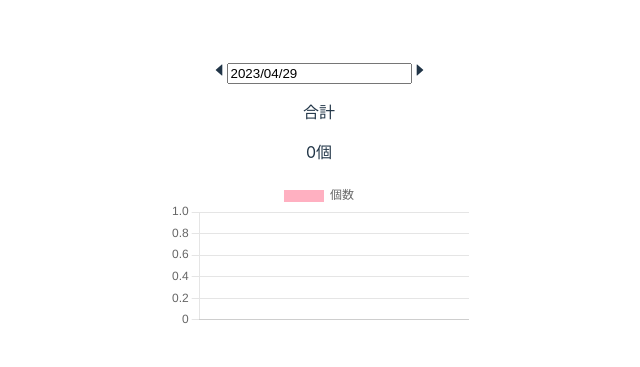
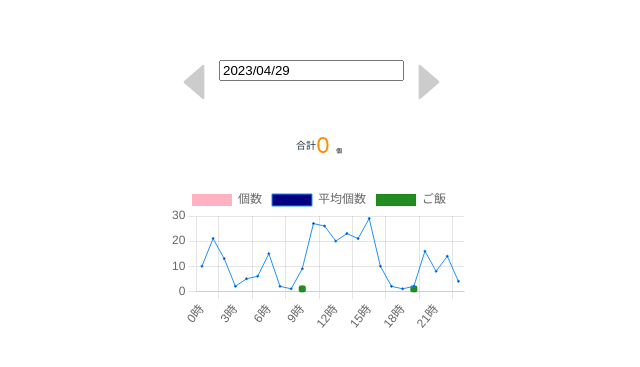
Before and after one commit to ayano1011/LaVieRabbit, a React (Vite) app: page / in a window 1280 px wide. Shown: the part 205-572 px from the top of the page, without its empty margins (321-961 px from the left). Built offline with nearby package versions, Linux system fonts and the light colour scheme.

Commit message:
CSSの一部修正

```diff
--- a/src/App.jsx
+++ b/src/App.jsx
@@ -8,12 +8,16 @@ import { Line,Bar } from 'react-chartjs-2';
 import { faker } from '@faker-js/faker';
 import 'chartjs-adapter-date-fns';
 
-import { AiFillCaretLeft , AiFillCaretRight } from 'react-icons/ai';
+import { AiFillCaretLeft, AiFillCaretRight } from 'react-icons/ai';
+import { IconContext } from "react-icons"
 
 import DatePicker, { registerLocale } from "react-datepicker";
 import "react-datepicker/dist/react-datepicker.css"
 
 import Papa from 'papaparse';
+
+/** @jsxImportSource @emotion/react */
+import { css } from "@emotion/react";
 
 function App() {
   const [data, setData] = useState(null)
@@ -44,15 +48,34 @@ function App() {
         const filterData = results.data.filter((obj) => obj['日付'] === format(date, "yyyy/MM/dd"));
         setTotalCount(filterData.reduce((sum, element) => sum + Number(element['個数']), 0))
 
-        const labels = filterData.map((obj) => obj['時間']);
+        // const labels = filterData.map((obj) => obj['時間']);
+        const labels = ['0時','1時','2時','3時','4時','5時','6時','7時','8時','9時','10時','11時','12時','13時','14時','15時','16時','17時','18時','19時','20時','21時','22時','23時'];
         const weightData =  filterData.map((obj) => obj['個数']);;
         setData({
           labels,
           datasets: [
             {
+              type:'bar',
               label: "個数",
               data: weightData,
               backgroundColor: "rgba(255, 99, 132, 0.5)",
+            },
+            {
+              type:'line',
+              label: "平均個数",
+              data: [10, 21, 13, 2, 5, 6, 15, 2, 1, 9, 27, 26, 20, 23, 21, 29, 10, 2, 1, 2, 16, 8, 14, 4],
+              pointRadius: 1,
+              backgroundColor: "rgba(0,0,128,1)",
+              borderColor: "rgba(30,144,255,1)",
+              borderWidth: 1,
+            },
+            {
+              type:'scatter',
+              label: "ご飯",
+              data: [, , , , , , , , ,1 , , , , , , , , , ,1 , , , ,],
+              pointStyle: 'rectRounded',
+              pointRadius: 4,
+              backgroundColor: "rgba(34,139,34,1)",
             },
           ],
         })
@@ -62,29 +85,29 @@ function App() {
     });
   }
 
-  // //時間ごとの平均折れ線グラフ CSVファイルデータから読み込み,データを取得。
-  // const getDataAverage = () => {
-  //   Papa.parse("average.csv", {
-  //     download: true,
-  //     header: true,
-  //     complete: (results) => {
-  //       const labels = results.data.map((obj) => obj['時間']);
-  //       const averageData =  results.data.map((obj) => obj['個数/1時間ごと']);;
-  //       setAverageData({
-  //         labels,
-  //         datasets: [
-  //           {
-  //             label: "個数/1時間ごと",
-  //             data: averageData,
-  //             backgroundColor: "rgba(255, 99, 132, 0.5)",
-  //           },
-  //         ],
-  //       })
-  //       console.log(results.data);
-  //       // setIsLorded(true);
-  //     }
-  //   });
-  // }
+  //時間ごとの平均折れ線グラフ CSVファイルデータから読み込み,データを取得。
+  const getDataAverage = () => {
+    Papa.parse("average.csv", {
+      download: true,
+      header: true,
+      complete: (results) => {
+        const labels = results.data.map((obj) => obj['時間']);
+        const averageData =  results.data.map((obj) => obj['個数/1時間ごと']);;
+        setAverageData({
+          labels,
+          datasets: [
+            {
+              label: "個数/1時間ごと",
+              data: averageData,
+              backgroundColor: "rgba(255, 99, 132, 0.5)",
+            },
+          ],
+        })
+        console.log(results.data);
+        // setIsLorded(true);
+      }
+    });
+  }
 
 
 
@@ -172,24 +195,59 @@ function App() {
   useEffect(() => {
     // getWeight();
     getDataCSV();
+    // getDataAverage();
   }, [date]);
 
-  // useEffect(() => {
-  //   // getWeight();
-  //   getDataAverage();
-  // }, [averageData]);
 
+  //CSS ーーーーーーーーーーーーーーーーーーーーーーーーーーーーーーーーーーーーーーーーー
+  const daySelect = css`
+    display: flex
+
+  `
+
+  const totalCountArea = css`
+    display: flex;
+    justify-content: center;
+    align-items: center;
+  `
+
+  const totalTitle = css`
+    font-size:10px
+  `
+
+  const totalCountItem = css`
+    font-size:22px
+  `
+
+  const totalCountStyle = css`
+  /* totalCountのスタイル */
+  color: darkorange; /* 好きな色に変更 */
+`;
+
+  const individualCountStyle = css`
+  /* 個のスタイル */
+  color: black;
+  font-size: 6px
+`;
+
+  const datePickerContainerStyle = css`
+  background-color: white;
+`;
 
   return (
     <>
-      <AiFillCaretLeft onClick={ handleSubDayChange } />
-      <DatePicker locale="ja" maxDate = { new Date() } dateFormatCalendar="yyyy年 MM月" dateFormat="yyyy/MM/dd" selected={date} onChange={(date) => setDate(date)} />
-      <AiFillCaretRight onClick={ handleAddDayChange }/>
+      <div css={daySelect}>
+        <IconContext.Provider value={{ color: '#ccc', size: '50px' }}>
+          <AiFillCaretLeft onClick={ handleSubDayChange } />
+            <DatePicker locale="ja" maxDate = { new Date() } dateFormatCalendar="yyyy年 MM月" dateFormat="yyyy/MM/dd" selected={date} onChange={(date) => setDate(date)} />
+          <AiFillCaretRight onClick={ handleAddDayChange }/>
+        </IconContext.Provider>
+      </div>
 
-      <div className="total-area">
-        <p>合計</p>
-        <div className="total-text">
-          <p>{ totalCount }個</p>
+      <div css={totalCountArea} className="total-area">
+        <p css={totalTitle}>合計 </p>
+        <div css={totalCountItem} className="total-text">
+          <p css={totalCountStyle}>{ totalCount } <span css={individualCountStyle}>個</span></p>
         </div>
       </div>
 
```
Also changed, not shown: public/average.csv.
